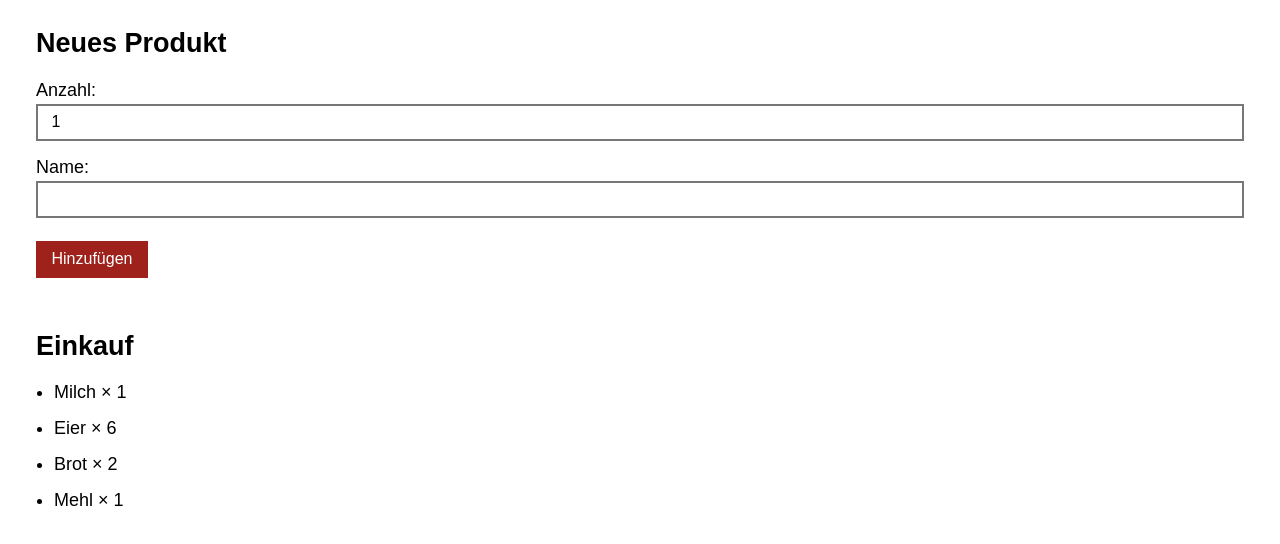
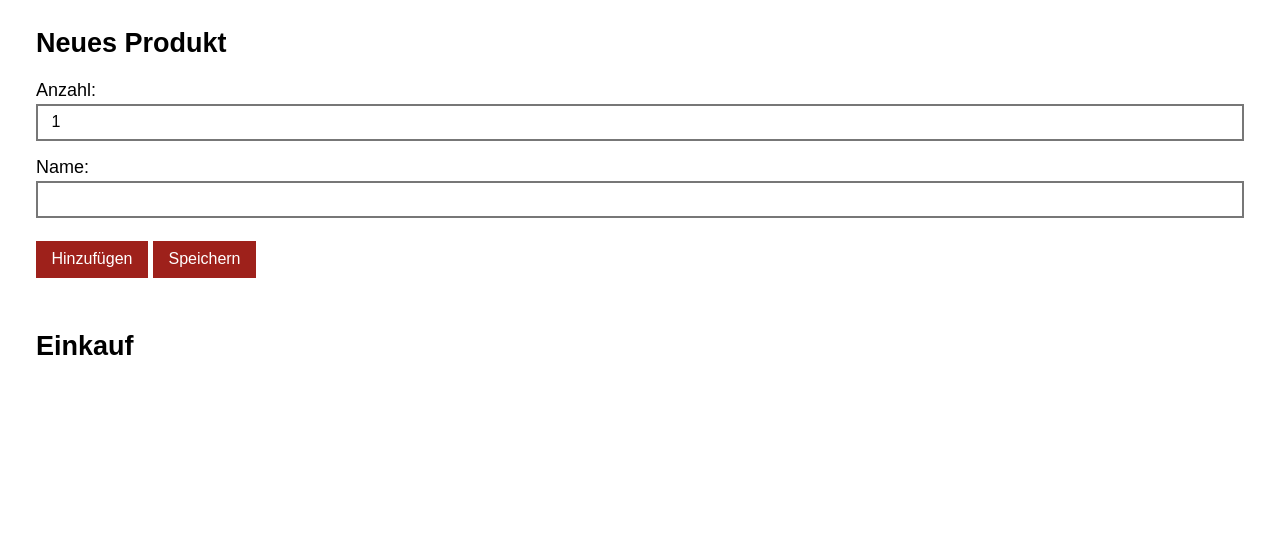
Before and after one commit to audeen/IDW, a plain HTML site: page Liste/index.html in a window 1280 px wide. Shown: the part 106-650 px from the top of the page. Drawn offline with Linux system fonts and the light colour scheme.

Commit message:
aufgabe16

```diff
--- a/Liste/index.html
+++ b/Liste/index.html
@@ -25,6 +25,8 @@
 <!-- Button: Produkt hinzufügen -->
 <button onclick="add()">Hinzufügen</button>
 
+<button onclick="save()">Speichern</button>
+
 <h2>Einkauf</h2>
 
 <!-- Einkaufsliste -->
--- a/Liste/shopping.js
+++ b/Liste/shopping.js
@@ -11,7 +11,8 @@ function update() {
 	// Alle Listenpunkte einzeln durchgehen
 	for (var i = 0; i < shopping.length; i++) {
 		// Aktuellen Listenpunkt im HTML ausgeben
-		list.innerHTML += '<li>' + shopping[i].name + ' &times; ' + shopping[i].amount + '</li>';
+        list.innerHTML += '<li>' + shopping[i].name + ' &times; ' + shopping[i].amount + '<button onclick="remove('+i+')">'+ 'Entfernen' + '</button>'+'</li>';
+
 	}
 }
 
@@ -31,14 +32,23 @@ function add() {
 }
 
 // Einkaufsliste definieren
-var shopping = [
-                {name: 'Milch', amount: 1},
-                {name: 'Eier', amount: 6},
-                {name: 'Brot', amount: 2},
-                {name: 'Mehl', amount: 1}
-                ];
-
+var shopping = JSON.parse(localStorage.getItem('data'));
+if (!shopping) {
+    shopping = [];
+}
 
 
 // Darstellung beim Laden der Webseite aktualisieren
 update();
+
+function save() {
+    localStorage.setItem('data', JSON.stringify(shopping));
+    console.log(shopping);
+}
+
+
+
+ function remove(i) {
+    shopping.splice(i, 1);
+    update();
+}
```
